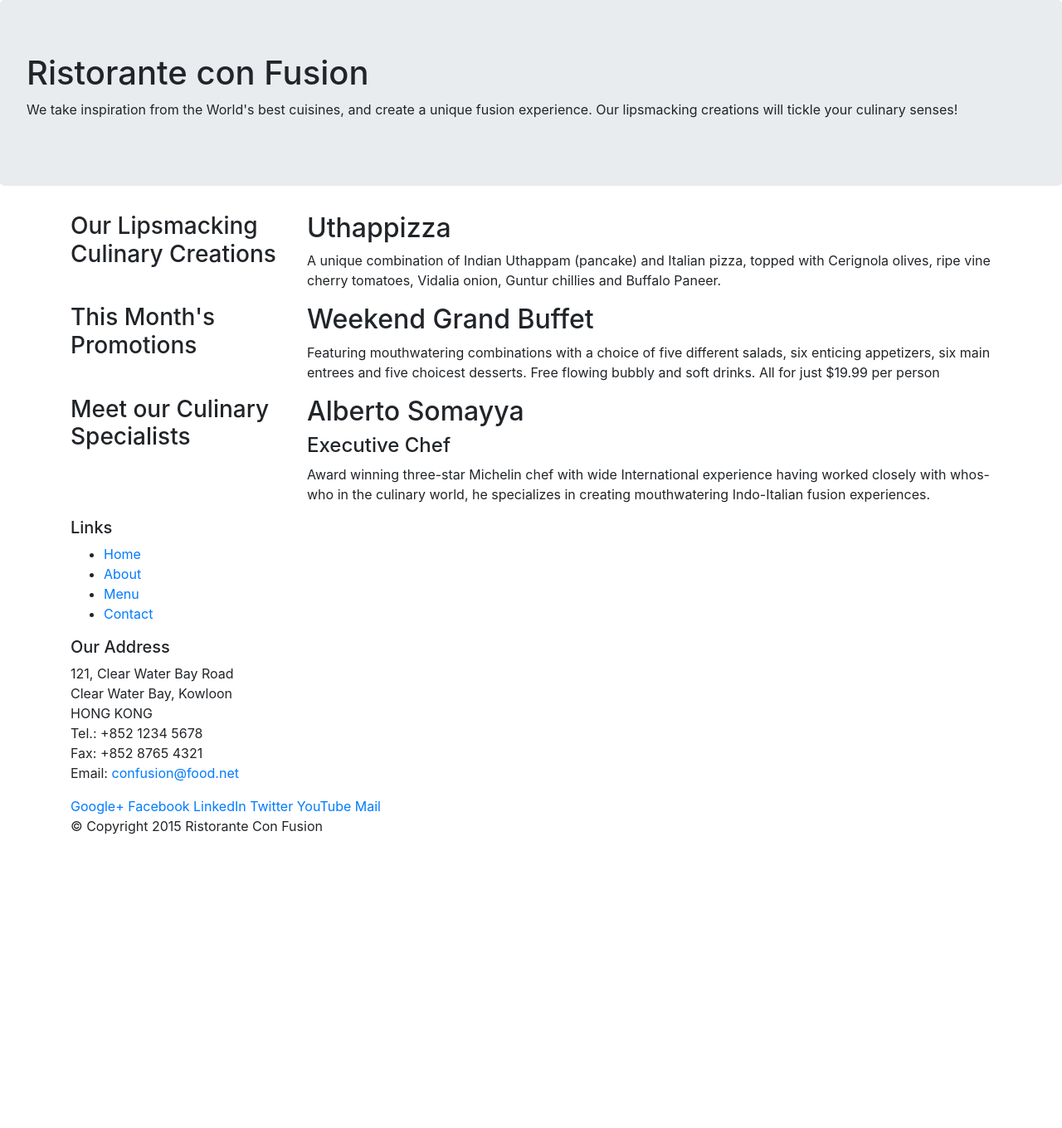
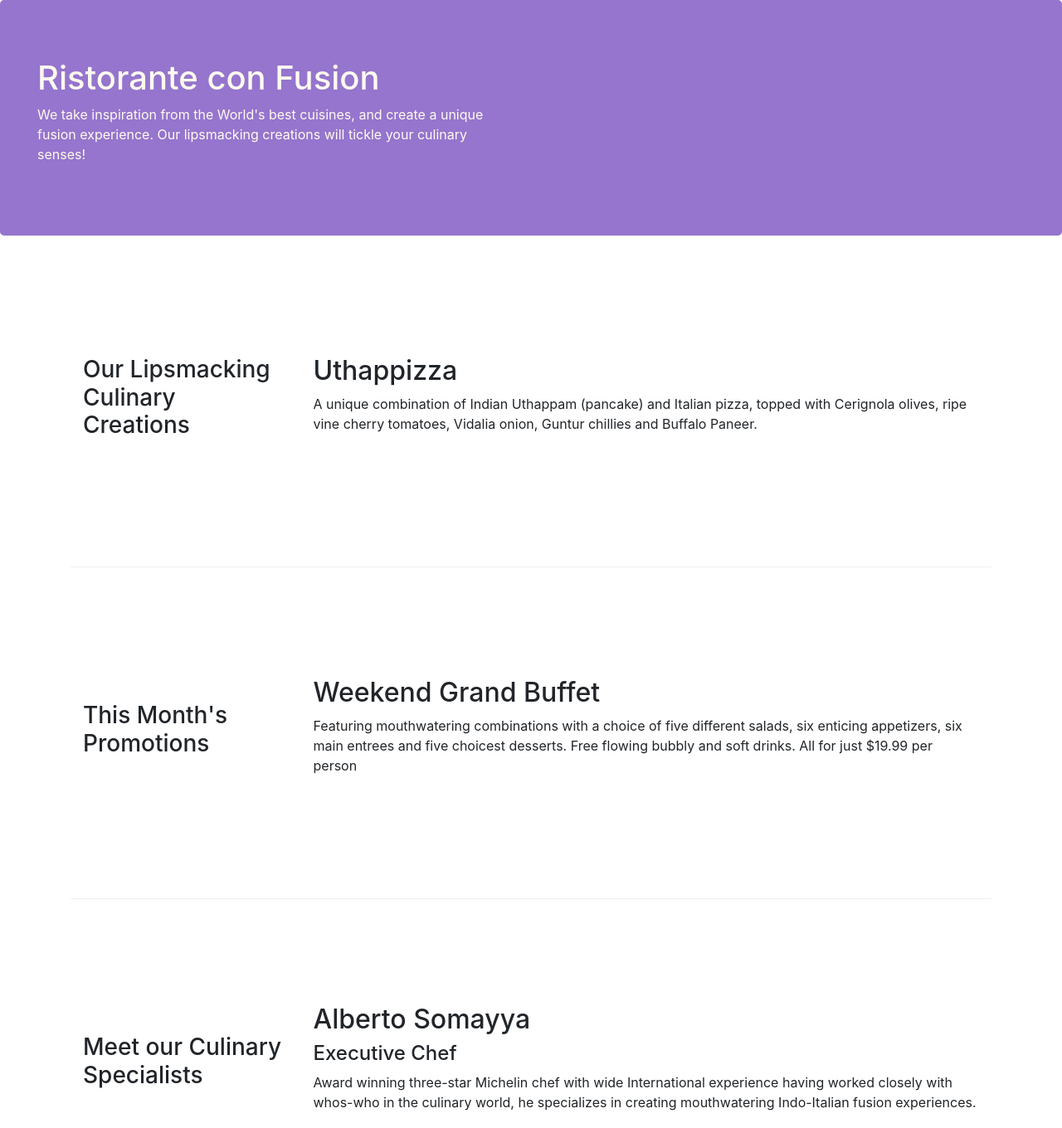
Before and after one commit to Himanshu-1997/Bootstrap-4, a website: page index.html in a window 1280 px wide. Shown: the top 1360 px of the page at 83% size. Before the commit the page ends 1024 px from the top, so only its background shows below. Drawn offline with nearby package versions, Linux system fonts and the light colour scheme.

Commit message:
Bootstrap grid part 2

```diff
--- /dev/null
+++ b/css/styles.css
@@ -0,0 +1,26 @@
+.row-header{
+	margin: 0px auto;
+	padding: 0px auto;
+}
+.row-content{
+	margin: 0px auto;
+	padding: 50px 0px 50px 0px;
+	border-bottom: 1px ridge;
+	min-height: 400px;
+}
+.footer{
+	background-color: #D1C4E9;
+	margin: 0px auto;
+	padding: 20px 0px 20px 0px;
+}
+.jumbotron{
+	margin:0px auto;
+	padding:70px 30px 70px 30px;
+	background: #9575CD;
+	color: floralwhite;
+}
+address{
+	font-size:80%;
+	margin: 0px;
+	color: #0f0f0f;
+}
--- a/index.html
+++ b/index.html
@@ -9,6 +9,7 @@
 
     <!-- Bootstrap CSS -->
     <link rel="stylesheet" href="node_modules/bootstrap/dist/css/bootstrap.min.css">
+	<link rel="stylesheet" href="css/styles.css">
     <title>Ristorante Con Fusion</title>
 </head>
 
@@ -16,8 +17,8 @@
 
     <header>
         <div class="jumbotron">
-            <div class="row">
-                <div class="col col-sm-12">
+            <div class="row row-header">
+                <div class="col col-sm-6">
                     <h1>Ristorante con Fusion</h1>
                     <p>We take inspiration from the World's best cuisines, and create a unique fusion experience. Our lipsmacking creations will tickle your culinary senses!</p>
                 </div>
@@ -28,7 +29,7 @@
     </header>
 
     <div class="container">
-        <div class="row">
+        <div class="row row-content align-items-center">
             <div class="col-4 col-sm-3">
                 <h3>Our Lipsmacking Culinary Creations</h3>
             </div>
@@ -39,7 +40,7 @@
         </div>
 
 
-        <div class="row">
+        <div class="row row-content align-items-center">
             <div class="col-4 col-sm-3">
                 <h3>This Month's Promotions</h3>
             </div>
@@ -49,7 +50,7 @@
             </div>
         </div>
 
-        <div class="row">
+        <div class="row row-content align-items-center">
             <div class="col-4 col-sm-3">
                 <h3>Meet our Culinary Specialists</h3>
             </div>
@@ -61,19 +62,19 @@
         </div>
     </div>
 
-    <footer>
+    <footer class="footer">
         <div class="container">
-            <div>
-                <div>
+            <div class="row">
+                <div class="col-sm-3 col-md-3">
                     <h5>Links</h5>
-                    <ul>
+                    <ul class="list-unstyled">
                         <li><a href="#">Home</a></li>
                         <li><a href="#">About</a></li>
                         <li><a href="#">Menu</a></li>
                         <li><a href="#">Contact</a></li>
                     </ul>
                 </div>
-                <div>
+                <div class="col-sm-4 col-md-4">
                     <h5>Our Address</h5>
                     <address>
 		              121, Clear Water Bay Road<br>
@@ -84,8 +85,8 @@
 		              Email: <a href="mailto:confusion@food.net">confusion@food.net</a>
 		           </address>
                 </div>
-                <div>
-                    <div>
+                <div class="col col-sm-3 align-self-center">
+                    <div style="text-align: center">
                         <a href="http://google.com/+">Google+</a>
                         <a href="http://www.facebook.com/profile.php?id=">Facebook</a>
                         <a href="http://www.linkedin.com/in/">LinkedIn</a>
@@ -95,8 +96,8 @@
                     </div>
                 </div>
            </div>
-           <div>
-                <div>
+           <div class="row justify-content-center">
+                <div class="col-auto">
                     <p>© Copyright 2015 Ristorante Con Fusion</p>
                 </div>
            </div>
```
